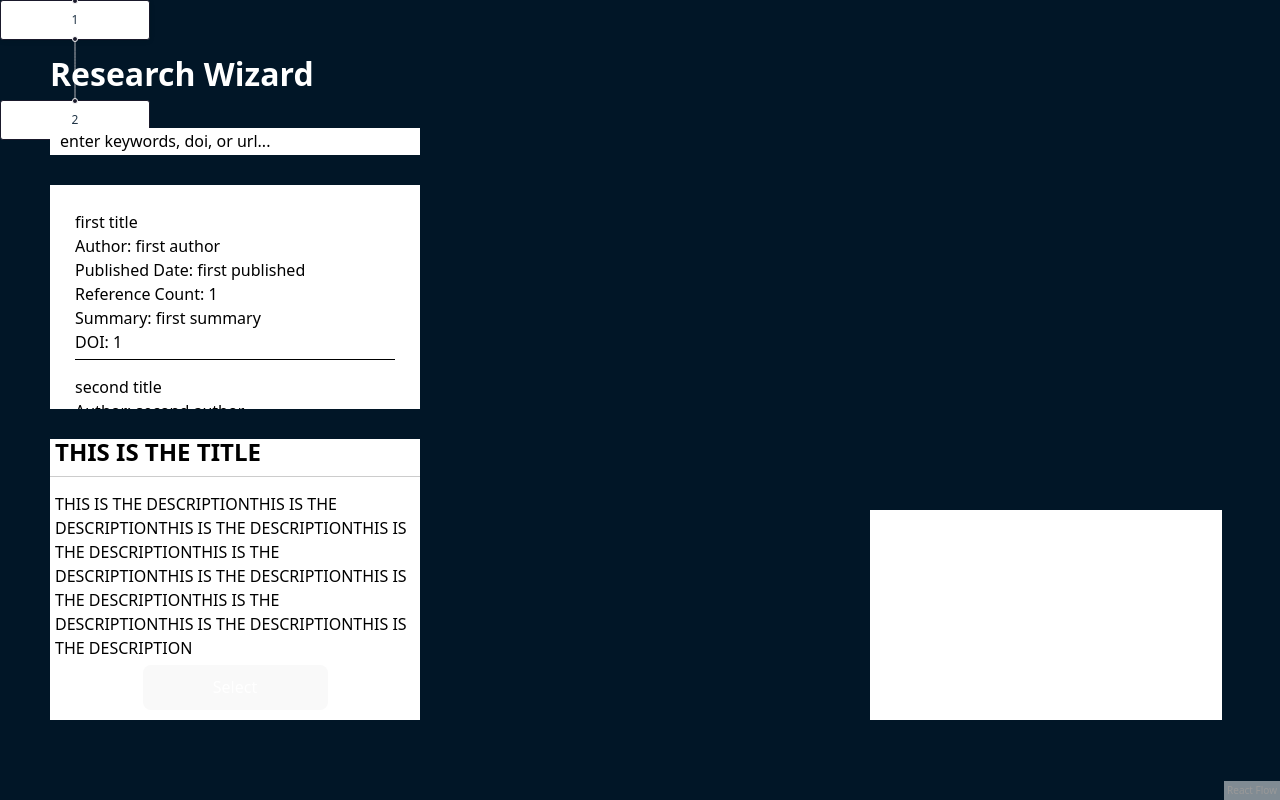
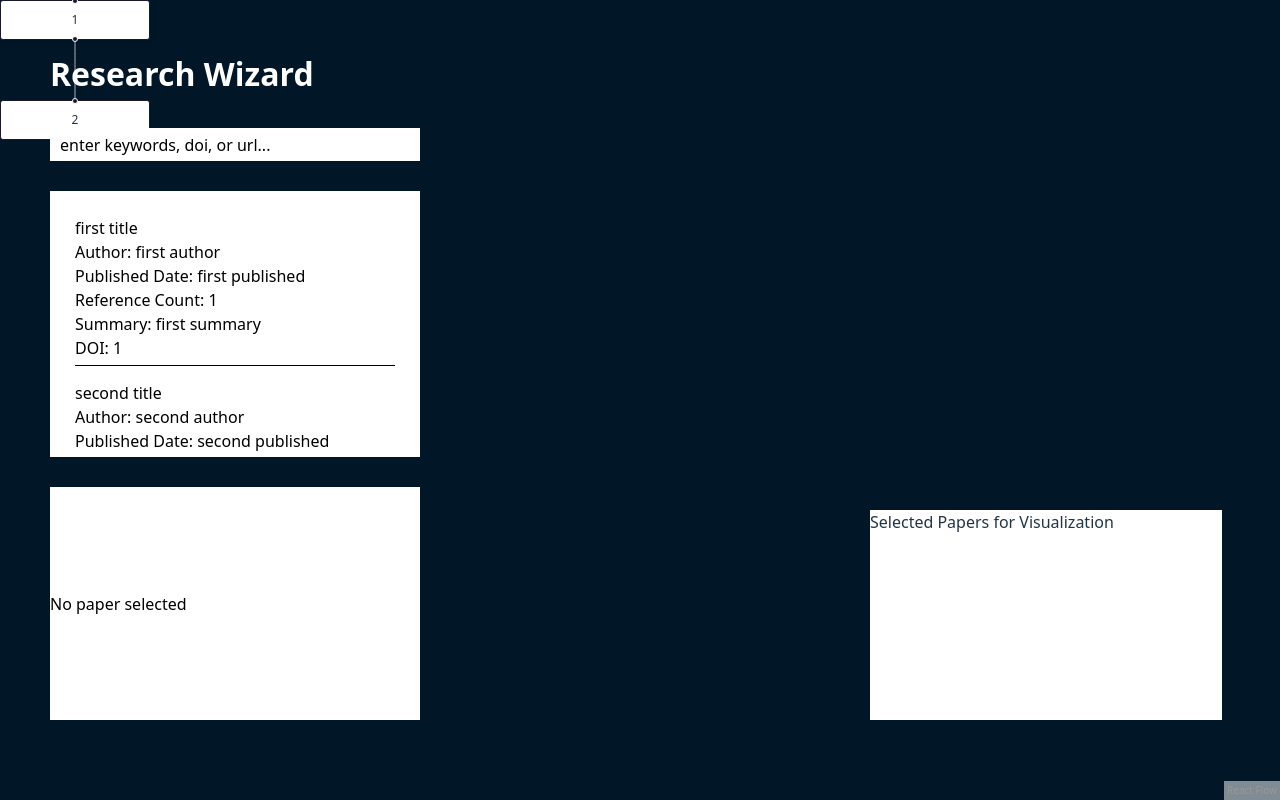
Before and after one commit to Jcho114/hoohacks2025, a React (Vite) app in the folder frontend/hoohacks2025/: page / in a window 1280 px wide. Built offline with nearby package versions, Linux system fonts and the light colour scheme.

Commit message:
front end work

```diff
--- a/frontend/hoohacks2025/src/App.tsx
+++ b/frontend/hoohacks2025/src/App.tsx
@@ -1,4 +1,6 @@
 import './App.css'
+import {useState} from 'react';
+import {PaperResultType, SearchResultsType} from './types/types';
 
 // Imports
 import Graph from './Graph'
@@ -6,13 +8,19 @@ import Information from './Information'
 
 const App = () => {
 
+  const [currentPaper, setCurrentPaper] = useState<PaperResultType | null>((null));
+  const [papersToVisualize, setPapersToVisualize] = useState<SearchResultsType>({"results": []});
+
   return (
     <div className = "outer-page">
       <div className = "underlay-graph">
         <Graph></Graph>
       </div>
       <div className = "overlay-information">
-        <Information></Information>
+        <Information  currentPaper = {currentPaper}
+                      setCurrentPaper = {setCurrentPaper}
+                      papersToVisualize = {papersToVisualize}
+                      setPapersToVisualize = {setPapersToVisualize}></Information>
       </div>
     </div>
   )
--- a/frontend/hoohacks2025/src/Information.css
+++ b/frontend/hoohacks2025/src/Information.css
@@ -76,6 +76,8 @@
     margin-bottom: 30px;
     flex-direction: column;
     justify-content: center;
+
+    color: black;
 }
 
 .article-title h1{
@@ -111,10 +113,20 @@ hr {
     margin: 10px 0;
 }
 
-.select-button {
+.select-button-show {
     width: 50%;
     color: white;
     margin-bottom: 10px;
+
+    pointer-events: auto;
+}
+
+.select-button-disabled {
+    width: 50%;
+    color: red;
+    margin-bottom: 10px;
+
+    pointer-events: none;
 }
 
 .panel-right {
--- a/frontend/hoohacks2025/src/Information.tsx
+++ b/frontend/hoohacks2025/src/Information.tsx
@@ -5,7 +5,11 @@ import './Information.css'
 
 import {PaperResultType, SearchResultsType} from './types/types';
 
-const Information = () => {
+const Information = ( {currentPaper, setCurrentPaper, papersToVisualize, setPapersToVisualize} :
+                      { currentPaper : PaperResultType | null,
+                        setCurrentPaper: (paper: PaperResultType | null) => void,
+                        papersToVisualize : SearchResultsType,
+                        setPapersToVisualize : (search_results : SearchResultsType) => void}) => {
 
     // Function to handle search submission
     const handleSearchSubmit = (event: React.FormEvent<HTMLFormElement>) => {
@@ -15,6 +19,7 @@ const Information = () => {
 
         // Perform search logic here using the query
         console.log("Search submitted for:", query);
+        console.log("Current Paper State:", currentPaper);
     }
 
     // Sample Search Query Returned Object
@@ -80,12 +85,14 @@ const Information = () => {
                 <input className = "" placeholder = "enter keywords, doi, or url..."></input>
             </form>
 
-            <SearchResults search_results = {sampleSearchResults}></SearchResults>
-            <ArticleDetails></ArticleDetails>
+            <SearchResults search_results = {sampleSearchResults} setCurrentPaper = {setCurrentPaper}
+            papersToVisualize = {papersToVisualize} setPapersToVisualize = {setPapersToVisualize}></SearchResults>
+            <ArticleDetails currentPaper = {currentPaper} papersToVisualize = {papersToVisualize} setPapersToVisualize = {setPapersToVisualize}></ArticleDetails>
         </div>
 
         <div className="panel-right">
-			<SelectedArticles></SelectedArticles>
+			    <SelectedArticles papersToVisualize = {papersToVisualize} setPapersToVisualize = {setPapersToVisualize}
+                            setCurrentPaper = {setCurrentPaper}></SelectedArticles>
         </div>
     </div>
   )
--- a/frontend/hoohacks2025/src/components/ArticleDetails.tsx
+++ b/frontend/hoohacks2025/src/components/ArticleDetails.tsx
@@ -1,20 +1,82 @@
+import {useState, useEffect} from 'react';
+import {PaperResultType, SearchResultsType} from "../types/types";
 
+const ArticleDetails = ({currentPaper, papersToVisualize, setPapersToVisualize} :
+                        {currentPaper : PaperResultType | null,
+                         papersToVisualize : SearchResultsType,
+                         setPapersToVisualize: (papers: SearchResultsType) => void
+                        }) => {
 
-const ArticleDetails = () => {
+    const [disabled, setDisabled] = useState(false);
+
+    const handleSelectPaper = () => {
+        if (currentPaper !== null) {
+
+            const existingResults = papersToVisualize.results;
+            const isPaperAlreadySelected = existingResults.some(paper => paper.DOI === currentPaper.DOI);
+
+            if (!isPaperAlreadySelected && existingResults.length < 2) {
+                existingResults.push(currentPaper);
+                setPapersToVisualize({"results": existingResults});
+            }
+
+            else {
+                // If the paper is already selected, do nothing
+                // Or you could choose to replace it or give an alert
+                console.log("Paper already selected or maximum limit reached.");
+                return;
+            }
+
+            console.log("Selected paper added to visualization:", currentPaper);
+            console.log("Current papers to visualize:", papersToVisualize);
+        }
+    }
+
+    useEffect(() => {
+        console.log("jiowejfiw");
+        if (currentPaper !== null) {
+            const existingResults = papersToVisualize.results;
+            const isPaperAlreadySelected = existingResults.some(paper => paper.DOI === currentPaper.DOI);
+
+            if (existingResults.length >= 2 || isPaperAlreadySelected) {
+                console.log("boolean");
+                setDisabled(true);
+            }
+            else {
+                setDisabled(false);
+            }
+        }
+        else {
+            console.log("hello");
+            setDisabled(true);
+        }
+
+    }, [papersToVisualize, currentPaper])
+
   return (
-    <div className="article-details">
+
+    <div className = "article-details">
+
+        {currentPaper === null ?
+            <p>No paper selected</p>
+        :
+
+        <div>
             <div className="article-title">
-        <h1>THIS IS THE TITLE </h1>
+                <h1>currentPaper.title</h1>
             </div>
             <hr />
 
             <div className="article-description">
-        <p>THIS IS THE DESCRIPTIONTHIS IS THE DESCRIPTIONTHIS IS THE DESCRIPTIONTHIS IS THE DESCRIPTIONTHIS IS THE DESCRIPTIONTHIS IS THE DESCRIPTIONTHIS IS THE DESCRIPTIONTHIS IS THE DESCRIPTIONTHIS IS THE DESCRIPTIONTHIS IS THE DESCRIPTION</p>
+                <p>currentPaper.summary</p>
             </div>
             <div className="article-button">
-        <button className="select-button">Select</button>
+                <button className={disabled ? "select-button-disabled" : "select-button-show"} onClick = {() => handleSelectPaper()} disabled = {disabled}>Submit</button>
             </div>
         </div>
+        }
+    </div>
+
   )
 }
 
--- a/frontend/hoohacks2025/src/components/Paper.tsx
+++ b/frontend/hoohacks2025/src/components/Paper.tsx
@@ -1,14 +1,33 @@
 import { useState } from "react"
 import {PaperResultType} from "../types/types";
 
-const Paper = ({ paper_information }: { paper_information: PaperResultType }) => {
+const Paper = ( { paper_information, cancel, setCurrentPaper, papersToVisualize, setPapersToVisualize }:
+                { paper_information: PaperResultType; cancel: boolean, setCurrentPaper: (paper: PaperResultType | null) => void,
+                  papersToVisualize: {results: PaperResultType[]},
+                  setPapersToVisualize: (papers: {results: PaperResultType[]}) => void
+                }) => {
 
-    // State to hold the information for the paper
-    const [currentPaper, setPaper] = useState(0);
+  const removePapersFromVisualization = (cancelledPaper : PaperResultType) => {
+    const resultsArray = [];
+
+    if (papersToVisualize.results !== null) {
+      for (let i = 0; i < papersToVisualize.results.length; i++) {
+        if (cancelledPaper.DOI !== papersToVisualize["results"][i].DOI) {
+          resultsArray.push(papersToVisualize.results[i]);
+        }
+      }
+    }
+
+    setPapersToVisualize({"results": resultsArray});
+  }
 
   return (
+
     <div>
-        <div className="paper-card">
+        {cancel ?
+
+                <div>
+                    <div className="paper-card" onClick = {() => setCurrentPaper(paper_information)}>
                         <h2 className="paper-title">{paper_information.title}</h2>
                         <p className="paper-author">Author: {paper_information.author}</p>
                         <p className="paper-date">Published Date: {paper_information["date-published"]}</p>
@@ -16,6 +35,22 @@ const Paper = ({ paper_information }: { paper_information: PaperResultType }) =>
                         <p className="paper-summary">Summary: {paper_information.summary}</p>
                         <p className="paper-doi">DOI: {paper_information.DOI}</p>
                     </div>
+                    {/* Add a cancel button or functionality here if needed */}
+                    <button className="cancel-button" onClick={() => removePapersFromVisualization(paper_information)}>Cancel</button>
+                </div>
+
+                :
+
+                <div className="paper-card" onClick = {() => setCurrentPaper(paper_information)}>
+                    <h2 className="paper-title">{paper_information.title}</h2>
+                    <p className="paper-author">Author: {paper_information.author}</p>
+                    <p className="paper-date">Published Date: {paper_information["date-published"]}</p>
+                    <p className="paper-reference-count">Reference Count: {paper_information["reference-count"]}</p>
+                    <p className="paper-summary">Summary: {paper_information.summary}</p>
+                    <p className="paper-doi">DOI: {paper_information.DOI}</p>
+                </div>
+        }
+
     </div>
   )
 }
--- a/frontend/hoohacks2025/src/components/SearchResults.tsx
+++ b/frontend/hoohacks2025/src/components/SearchResults.tsx
@@ -1,11 +1,17 @@
 import Paper from './Paper';
 import {PaperResultType, SearchResultsType} from '../types/types';
 
-const SearchResults = ({ search_results }: { search_results: SearchResultsType }) => {
+const SearchResults = ({ search_results, setCurrentPaper, papersToVisualize, setPapersToVisualize }:
+  { search_results: SearchResultsType, setCurrentPaper: (paper: PaperResultType | null) => void,
+    papersToVisualize: SearchResultsType,
+    setPapersToVisualize: (papers: SearchResultsType) => void
+  }) => {
+
   return (
     <div className="search-results">
         {search_results["results"].map((paper : PaperResultType, key : number) => {
-            return <Paper paper_information={paper} key={key}></Paper>
+            return <Paper paper_information={paper} cancel = {false} setCurrentPaper = {setCurrentPaper}
+            papersToVisualize = {papersToVisualize} setPapersToVisualize = {setPapersToVisualize} key={key}></Paper>
         })}
     </div>
   )
--- a/frontend/hoohacks2025/src/components/SelectedArticles.tsx
+++ b/frontend/hoohacks2025/src/components/SelectedArticles.tsx
@@ -1,7 +1,22 @@
-const SelectedArticles = () => {
+import {PaperResultType, SearchResultsType} from "../types/types";
+import Paper from './Paper';
+
+const SelectedArticles = ({papersToVisualize, setPapersToVisualize, setCurrentPaper} :
+                        {papersToVisualize: SearchResultsType,
+                         setPapersToVisualize: (papers: SearchResultsType) => void,
+                         setCurrentPaper: (paper: PaperResultType | null) => void
+                        }) =>
+
+    {
     return (
         <div className="selected-articles">
-
+            <h2 className="selected-articles-title">Selected Papers for Visualization</h2>
+            <div>
+                {papersToVisualize["results"].map((paper : PaperResultType, key : number) => {
+                    return <Paper paper_information={paper} cancel = {true} setCurrentPaper = {setCurrentPaper}
+                    papersToVisualize = {papersToVisualize} setPapersToVisualize = {setPapersToVisualize} key={key}></Paper>
+                })}
+            </div>
         </div>
     )
 }
--- a/frontend/hoohacks2025/src/types/Types.tsx
+++ b/frontend/hoohacks2025/src/types/Types.tsx
@@ -9,5 +9,5 @@ export interface PaperResultType {
 }
 
 export interface SearchResultsType {
-    [key: string]: Array<PaperResultType>;
+    "results": Array<PaperResultType>;
 }
```
Lines whose indentation alone changed are shown as unchanged.
